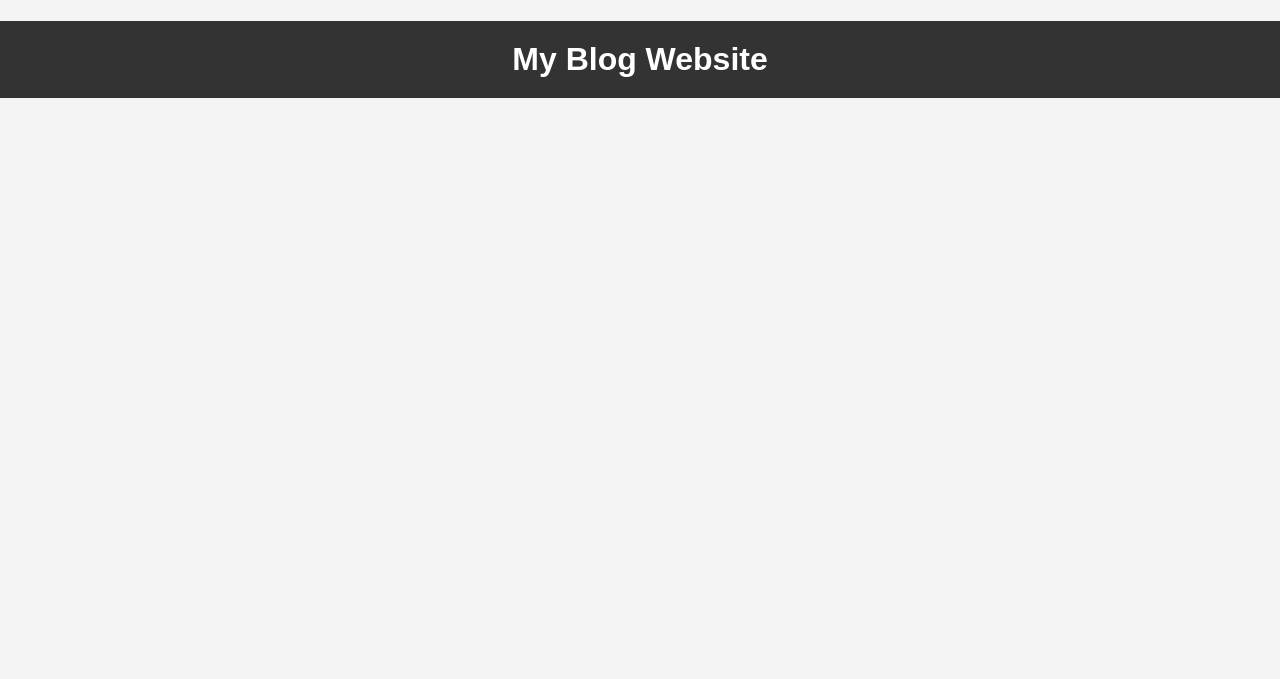
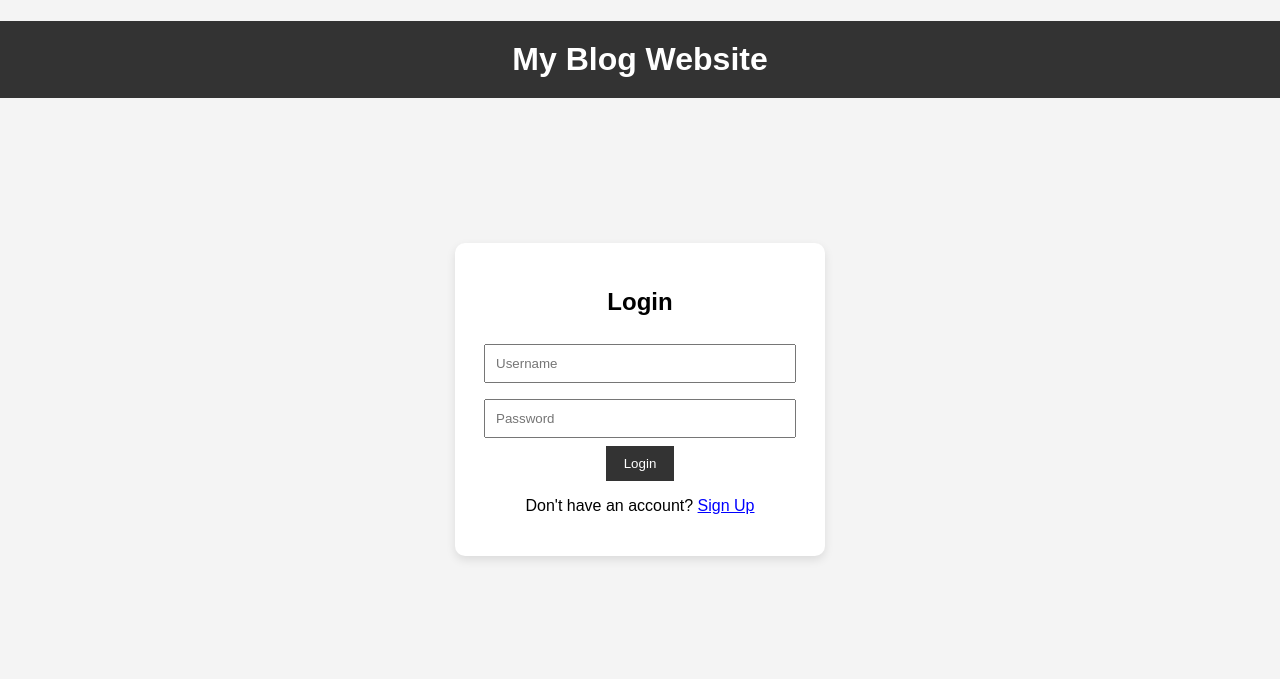
Before and after one commit to Nishant18-gif/blog_management, a Django app: page / in a window 1280 px wide. Shown: the top 679 px of the page. Run offline with Django 5.2, Linux system fonts and the light colour scheme.

Commit message:
Fixed signup issue and updated frontend

```diff
--- a/blog/templates/index.html
+++ b/blog/templates/index.html
@@ -6,18 +6,55 @@
     <style>
         body { font-family: Arial; background: #f4f4f4; margin: 0; }
         h1 { text-align: center; background: #333; color: white; padding: 20px; }
+
         .user-info { text-align: center; margin: 15px; }
+
         table { width: 80%; margin: 20px auto; border-collapse: collapse; background: white; }
         th, td { padding: 10px; border: 1px solid #ccc; }
         th { background: #000; color: white; }
-        .edit-btn, .add-btn, .delete-btn { padding: 6px 10px; background: #000; color: white; border: none; cursor: pointer; margin-right: 5px; }
+
+        .edit-btn, .add-btn, .delete-btn {
+            padding: 6px 10px; background: #000; color: white;
+            border: none; cursor: pointer; margin-right: 5px;
+        }
+
         .add-container { width: 80%; margin: auto; text-align: right; }
-        .auth-container { display: flex; justify-content: center; align-items: center; height: 60vh; }
-        .auth-box { text-align: center; padding: 25px; background: white; width: 320px; border-radius: 10px; box-shadow: 0 4px 10px rgba(0,0,0,0.1); }
-        .auth-box input { width: 90%; padding: 10px; margin: 8px 0; }
-        .auth-box button { padding: 10px 18px; background: #333; color: white; border: none; cursor: pointer; margin-top: 5px; }
-        .error { color: red; font-size: 14px; }
-        .toggle-link { cursor: pointer; color: blue; text-decoration: underline; }
+
+        .auth-container {
+            display: flex;
+            justify-content: center;
+            align-items: center;
+            height: 70vh;
+        }
+
+        .auth-box {
+            text-align: center;
+            padding: 25px;
+            background: white;
+            width: 320px;
+            border-radius: 10px;
+            box-shadow: 0 4px 10px rgba(0,0,0,0.1);
+        }
+
+        .auth-box input {
+            width: 90%;
+            padding: 10px;
+            margin: 8px 0;
+        }
+
+        .auth-box button {
+            padding: 10px 18px;
+            background: #333;
+            color: white;
+            border: none;
+            cursor: pointer;
+        }
+
+        .toggle-link {
+            color: blue;
+            cursor: pointer;
+            text-decoration: underline;
+        }
 
         .search-box {
             display: flex;
@@ -25,13 +62,14 @@
             padding: 10px 20px;
             background: #333;
         }
+
         .search-box input { padding: 6px; }
+
         .search-box button {
             padding: 6px 10px;
             background: black;
             color: white;
             border: none;
-            cursor: pointer;
         }
 
         .like-btn {
@@ -42,9 +80,21 @@
             border-radius: 5px;
             font-weight: bold;
         }
+
+        .comment-row td { padding-left: 40px; font-style: italic; }
     </style>
 
     <script>
+        function showSignup() {
+            document.getElementById("loginBox").style.display = "none";
+            document.getElementById("signupBox").style.display = "block";
+        }
+
+        function showLogin() {
+            document.getElementById("signupBox").style.display = "none";
+            document.getElementById("loginBox").style.display = "block";
+        }
+
         function searchContent() {
             let query = document.getElementById("searchInput").value.toLowerCase();
 
@@ -57,7 +107,6 @@
             });
         }
 
-        // ✅ LIKE
         function toggleLike(blogId) {
             fetch(`/api/blogs/${blogId}/like/`, {
                 method: "POST",
@@ -67,18 +116,14 @@
             .then(res => res.json())
             .then(data => {
                 let btn = document.getElementById("like-btn-" + blogId);
-
-                if (data.liked) {
-                    btn.innerHTML = `👎 Unlike (${data.likes_count})`;
-                } else {
-                    btn.innerHTML = `👍 Like (${data.likes_count})`;
-                }
+                btn.innerHTML = data.liked
+                    ? `👎 Unlike (${data.likes_count})`
+                    : `👍 Like (${data.likes_count})`;
             });
         }
 
         function deleteBlog(blogId) {
             if (!confirm("Delete this blog?")) return;
-
             fetch(`/api/blogs/${blogId}/`, {
                 method: "DELETE",
                 headers: { "X-CSRFToken": getCSRFToken() },
@@ -86,12 +131,20 @@
             }).then(() => location.reload());
         }
 
-        // ✅ EDIT BLOG
+        // ✅ INLINE EDIT
         function editBlog(blogId) {
-            let title = prompt("New title:");
-            let content = prompt("New content:");
+            document.getElementById(`title-text-${blogId}`).style.display = "none";
+            document.getElementById(`content-text-${blogId}`).style.display = "none";
 
-            if (!title || !content) return;
+            document.getElementById(`title-input-${blogId}`).style.display = "inline";
+            document.getElementById(`content-input-${blogId}`).style.display = "block";
+
+            document.getElementById(`save-blog-${blogId}`).style.display = "inline";
+        }
+
+        function saveBlog(blogId) {
+            let title = document.getElementById(`title-input-${blogId}`).value;
+            let content = document.getElementById(`content-input-${blogId}`).value;
 
             fetch(`/api/blogs/${blogId}/`, {
                 method: "PUT",
@@ -101,28 +154,67 @@
                 },
                 credentials: "include",
                 body: JSON.stringify({ title, content })
+            })
+            .then(res => {
+                if (!res.ok) throw new Error("Update failed");
+                location.reload();
+            })
+            .catch(err => {
+                console.log(err);
+                alert("Edit failed");
+            });
+        }
+
+        function addComment(blogId) {
+            let text = prompt("Enter comment:");
+
+            if (!text || text.trim() === "") {
+                alert("Comment cannot be empty!");
+                return;
+            }
+
+            fetch(`/api/blogs/${blogId}/comments/`, {
+                method: "POST",
+                headers: {
+                    "Content-Type": "application/json",
+                    "X-CSRFToken": getCSRFToken()
+                },
+                credentials: "include",
+                body: JSON.stringify({ text: text })
+            })
+            .then(res => {
+                if (!res.ok) throw new Error("Failed to add comment");
+                return res.json();
+            })
+            .then(data => location.reload())
+            .catch(err => {
+                console.log(err);
+                alert("Comment add nahi hua");
+            });
+        }
+
+        function deleteComment(commentId) {
+            if (!confirm("Delete this comment?")) return;
+            fetch(`/api/comments/${commentId}/delete/`, {
+                method: "DELETE",
+                headers: { "X-CSRFToken": getCSRFToken() },
+                credentials: "include"
             }).then(() => location.reload());
         }
-
-        // =========================
-        // ✅ COMMENT EDIT (INLINE)
-        // =========================
-
+        // ✅ ADD THIS INLINE COMMENT EDIT LOGIC HERE
 function editComment(commentId) {
-            let textSpan = document.getElementById(`comment-text-${commentId}`);
-            let inputBox = document.getElementById(`edit-input-${commentId}`);
-            let saveBtn = document.getElementById(`save-btn-${commentId}`);
-
-            textSpan.style.display = "none";
-            inputBox.style.display = "inline";
-            saveBtn.style.display = "inline";
-
-            inputBox.focus();
+    document.getElementById(`comment-text-${commentId}`).style.display = "none";
+    document.getElementById(`edit-comment-${commentId}`).style.display = "inline";
+    document.getElementById(`save-comment-${commentId}`).style.display = "inline";
 }
 
 function saveComment(commentId) {
-            let inputBox = document.getElementById(`edit-input-${commentId}`);
-            let newText = inputBox.value;
+    let newText = document.getElementById(`edit-comment-${commentId}`).value;
+
+    if (!newText || newText.trim() === "") {
+        alert("Comment cannot be empty!");
+        return;
+    }
 
     fetch(`/api/comments/${commentId}/`, {
         method: "PUT",
@@ -143,40 +235,18 @@
     });
 }
 
-        // =========================
-
-        function addComment(blogId) {
-            let text = prompt("Enter comment:");
-
-            fetch(`/api/blogs/${blogId}/comments/`, {
-                method: "POST",
-                headers: {
-                    "Content-Type": "application/json",
-                    "X-CSRFToken": getCSRFToken()
-                },
-                credentials: "include",
-                body: JSON.stringify({ text })
-            }).then(() => location.reload());
-        }
-
-        function deleteComment(commentId) {
-           if (!confirm("Delete this comment?")) return;
-
-            fetch(`/api/comments/${commentId}/delete/`, {
-                method: "DELETE",
-                headers: { "X-CSRFToken": getCSRFToken() },
-                credentials: "include"
-            })
-            .then(res => {
-               if (!res.ok) throw new Error("Delete failed");
-               location.reload();
-            })
-            .catch(err => console.log(err));
+function getCSRFToken() {
+    let name = "csrftoken=";
+    return document.cookie.split(';')
+        .find(c => c.trim().startsWith(name))
+        ?.split('=')[1];
 }
 
         function getCSRFToken() {
             let name = "csrftoken=";
-            return document.cookie.split(';').find(c => c.trim().startsWith(name))?.split('=')[1];
+            return document.cookie.split(';')
+                .find(c => c.trim().startsWith(name))
+                ?.split('=')[1];
         }
     </script>
 </head>
@@ -186,13 +256,15 @@
 <h1>My Blog Website</h1>
 
 {% if user.is_authenticated %}
+
 <div class="search-box">
     <input type="text" id="searchInput" placeholder="Search...">
     <button onclick="searchContent()">Search</button>
 </div>
 
 <div class="user-info">
-    Welcome <b>{{ user.username }}</b> | <a href="{% url 'logout_frontend' %}">Logout</a>
+    Welcome <b>{{ user.username }}</b> |
+    <a href="{% url 'logout_frontend' %}">Logout</a>
 </div>
 
 <div class="add-container">
@@ -207,58 +279,90 @@
 <td>{{ blog.author.username }}</td>
 
 <td>
-            <b>{{ blog.title }}</b><br>{{ blog.content }}
+<b>
+<span id="title-text-{{ blog.id }}">{{ blog.title }}</span>
+<input type="text" id="title-input-{{ blog.id }}" value="{{ blog.title }}" style="display:none;">
+</b>
+<br>
+
+<span id="content-text-{{ blog.id }}">{{ blog.content }}</span>
+<textarea id="content-input-{{ blog.id }}" style="display:none;">{{ blog.content }}</textarea>
 
 <br><br>
 
-            <button id="like-btn-{{ blog.id }}" class="like-btn" onclick="toggleLike({{ blog.id }})">
-                {% if blog.is_liked %}
-                    👎 Unlike ({{ blog.likes_count }})
-                {% else %}
+<button id="like-btn-{{ blog.id }}" class="like-btn"
+onclick="toggleLike({{ blog.id }})">
 👍 Like ({{ blog.likes_count }})
-                {% endif %}
 </button>
-
 </td>
 
 <td>
 {% if user == blog.author %}
-            <button class="edit-btn" onclick="editBlog({{ blog.id }})">Edit Blog</button>
-            <button class="delete-btn" onclick="deleteBlog({{ blog.id }})">Delete</button>
-            <button class="add-btn" onclick="addComment({{ blog.id }})">Add Comment</button>
+<button onclick="editBlog({{ blog.id }})">Edit Blog</button>
+<button id="save-blog-{{ blog.id }}" style="display:none;" onclick="saveBlog({{ blog.id }})">Save</button>
+<button onclick="deleteBlog({{ blog.id }})">Delete</button>
+<button onclick="addComment({{ blog.id }})">Comment</button>
 {% endif %}
 </td>
 </tr>
 
-    <!-- ================= COMMENT SECTION ================= -->
+<!-- ✅ COMMENT LOOP -->
 {% for comment in blog.comments.all %}
-    <tr id="comment-{{ comment.id }}">
+<tr id="comment-{{ comment.id }}" class="comment-row">
     <td>{{ comment.author.username }}</td>
-
     <td>
-            <!-- comment text -->
+        <!-- COMMENT TEXT DISPLAY -->
         <span id="comment-text-{{ comment.id }}">{{ comment.text }}</span>
 
-            <!-- hidden input for editing -->
-            <input type="text"
-                   id="edit-input-{{ comment.id }}"
-                   value="{{ comment.text }}"
-                   style="display:none;">
+        <!-- INLINE EDIT INPUT -->
+        <input type="text" id="edit-comment-{{ comment.id }}" value="{{ comment.text }}" style="display:none;">
     </td>
-
     <td>
         {% if user == comment.author %}
-            <button class="edit-btn" onclick="editComment({{ comment.id }})">Edit</button>
-            <button class="edit-btn" id="save-btn-{{ comment.id }}" style="display:none;" onclick="saveComment({{ comment.id }})">Save</button>
-            <button class="delete-btn" onclick="deleteComment({{ comment.id }})">Delete</button>
+        <button onclick="editComment({{ comment.id }})">Edit</button>
+        <button id="save-comment-{{ comment.id }}" style="display:none;" onclick="saveComment({{ comment.id }})">Save</button>
+        <button onclick="deleteComment({{ comment.id }})">Delete</button>
         {% endif %}
     </td>
 </tr>
 {% endfor %}
-    <!-- =================================================== -->
 
 {% endfor %}
 </table>
+
+{% else %}
+
+<div class="auth-container">
+
+<div class="auth-box" id="loginBox">
+    <h2>Login</h2>
+    <form method="POST" action="{% url 'login_frontend' %}">
+        {% csrf_token %}
+        <input type="text" name="username" placeholder="Username" required>
+        <input type="password" name="password" placeholder="Password" required>
+        <button type="submit">Login</button>
+    </form>
+
+    <p>Don't have an account?
+        <span class="toggle-link" onclick="showSignup()">Sign Up</span>
+    </p>
+</div>
+
+<div class="auth-box" id="signupBox" style="display:none;">
+    <h2>Sign Up</h2>
+    <form method="POST" action="{% url 'signup_frontend' %}">
+        {% csrf_token %}
+        <input type="text" name="username" placeholder="Create Username" required>
+        <input type="password" name="password" placeholder="Create Password" required>
+        <button type="submit">Sign Up</button>
+    </form>
+
+    <p>Already have an account?
+        <span class="toggle-link" onclick="showLogin()">Login</span>
+    </p>
+</div>
+
+</div>
 
 {% endif %}
 
```
Lines whose indentation alone changed are shown as unchanged.
